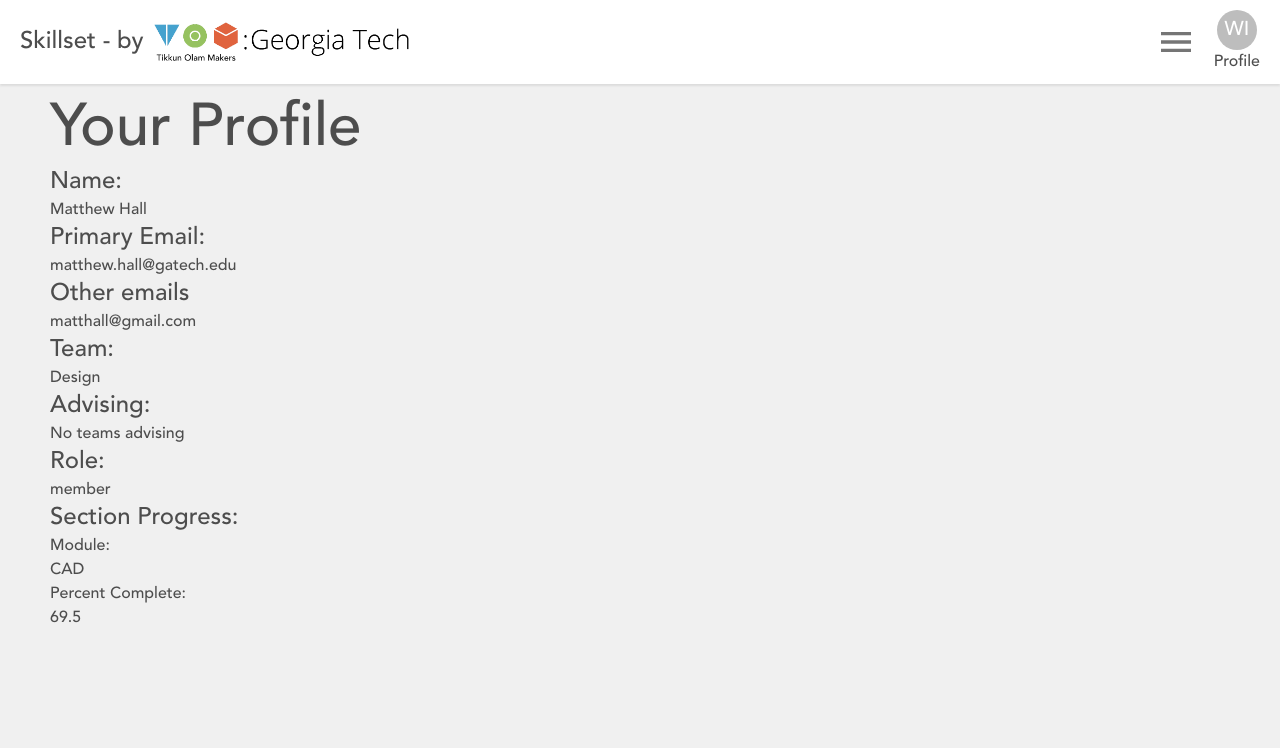
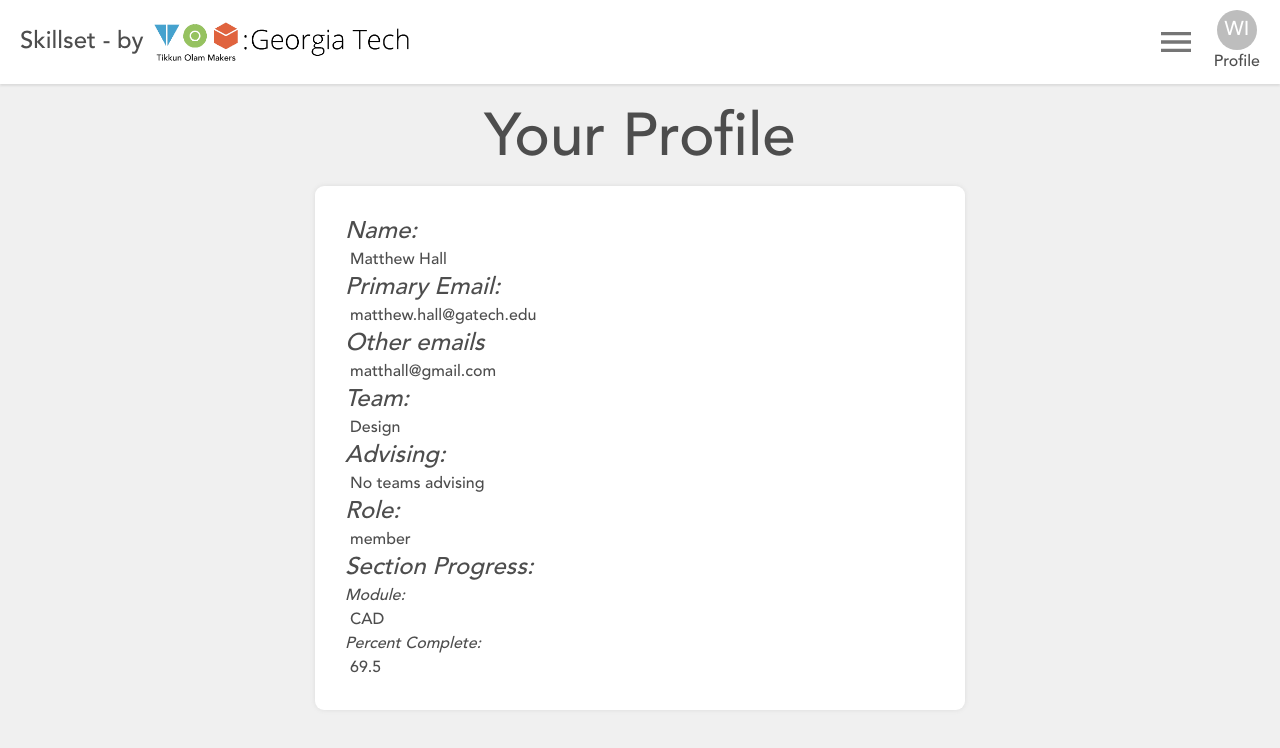
Before and after one commit to imigwesley/tom-gt-skillset, a React (Create React App) app: page /profile in a window 1280 px wide. Shown: the top 748 px of the page. Built offline with nearby package versions, Linux system fonts and the light colour scheme.

Commit message:
add home page to nav, clean up profile page display, training modules background

```diff
--- a/src/Components/Navbar/Navbar.tsx
+++ b/src/Components/Navbar/Navbar.tsx
@@ -86,6 +86,7 @@ const Navbar = () => {
           }}
           transitionDuration={10}
         >
+          <MenuItem onClick={() => handlePageClick('home')}>Home</MenuItem>
           <MenuItem onClick={() => handlePageClick('about')}>About</MenuItem>
           <MenuItem onClick={() => handlePageClick('tomWebsite')}>TOM Website</MenuItem>
           <MenuItem onClick={() => handlePageClick('members')}>Club Directory</MenuItem>
--- a/src/Pages/Members/Members.scss
+++ b/src/Pages/Members/Members.scss
@@ -1,3 +1,5 @@
+@import '../../Themes/TOMThemeVariables.scss';
+
 .members-container {
     display: flex;
     flex-direction: column;
@@ -5,8 +7,24 @@
     .sorting-section {
         display: flex;
         flex-direction: row;
+        justify-content: end;
+        align-items: center;
+        gap: 10px;
+        margin-top: 10px;
     }
 
+
+}
+
+.selected {
+    background-color: rgba(1, 145, 183, 1) !important;
+}
+
+.unselected {
+    background-color: rgba(1, 145, 183, .7) !important;
+    &:hover {
+        background-color: rgba(1, 145, 183, .75) !important;
+    }
 
 }
 
--- a/src/Pages/Members/Members.tsx
+++ b/src/Pages/Members/Members.tsx
@@ -91,13 +91,13 @@ const MembersPage = () => {
     return (
       <div className='members-container'>
         <div className='sorting-section'>
-          <Typography>
+          <Typography variant='h5'>
             Sort by:
           </Typography>
           <ButtonGroup>
-            <Button onClick={() => handleSortClick(SORT_TYPE.ROLE)} variant={sortType === SORT_TYPE.ROLE ? 'contained' : 'outlined'}>Role</Button>
-            <Button onClick={() => handleSortClick(SORT_TYPE.TEAM)} variant={sortType === SORT_TYPE.TEAM ? 'contained' : 'outlined'}>Team</Button>
-            <Button onClick={() => handleSortClick(SORT_TYPE.ALPHABETICALLY)} variant={sortType === SORT_TYPE.ALPHABETICALLY ? 'contained' : 'outlined'}>Alphabetically</Button>
+            <Button onClick={() => handleSortClick(SORT_TYPE.ROLE)} disableRipple={sortType === SORT_TYPE.ROLE} className={sortType === SORT_TYPE.ROLE ? 'selected' : 'unselected'}>Role</Button>
+            <Button onClick={() => handleSortClick(SORT_TYPE.TEAM)} disableRipple={sortType === SORT_TYPE.TEAM} className={sortType === SORT_TYPE.TEAM ? 'selected' : 'unselected'}>Team</Button>
+            <Button onClick={() => handleSortClick(SORT_TYPE.ALPHABETICALLY)} disableRipple={sortType === SORT_TYPE.ALPHABETICALLY} className={sortType === SORT_TYPE.ALPHABETICALLY ? 'selected' : 'unselected'}>Alphabetical</Button>
           </ButtonGroup>
         </div>
         <div>
--- a/src/Pages/Profile/Profile.scss
+++ b/src/Pages/Profile/Profile.scss
@@ -0,0 +1,29 @@
+@import '../../Themes/TOMThemeVariables.scss';
+
+.profile-container {
+    display: flex;
+    flex-direction: column;
+    align-items: center;
+
+    .header {
+        margin: 10px;
+    }
+
+    .background-card {
+        height: fit-content;
+        min-width: 50%;
+        background-color: $accent-white;
+        // margin-top: 15px;
+        padding: 30px;
+        border-radius: 9px;
+        box-shadow: 0px 0px 5px gainsboro;
+
+    }
+
+    .info {
+        padding-left: 5px;
+    }
+    .info-name {
+        font-style: italic;
+    }
+}
--- a/src/Pages/Profile/Profile.tsx
+++ b/src/Pages/Profile/Profile.tsx
@@ -1,4 +1,5 @@
 import { Typography } from "@mui/material";
+import './Profile.scss';
 
 const ProfilePage = () => {
 
@@ -19,40 +20,47 @@ const ProfilePage = () => {
 
     return (
       <div className='profile-container'>
-        <div>
-          <Typography variant='h2'>Your Profile</Typography>
-          <Typography variant="h5">Name:</Typography>
-          <Typography>{user.name}</Typography>
-          <Typography variant="h5">Primary Email:</Typography>
-          <Typography>{user.email[0]}</Typography>
+        <Typography variant='h2' className="header">Your Profile</Typography>
+
+        <div className="background-card">
+          <Typography variant="h5" className="info-name">Name:</Typography>
+          <Typography className="info">{user.name}</Typography>
+
+          <Typography variant="h5"  className="info-name">Primary Email:</Typography>
+          <Typography className="info">{user.email[0]}</Typography>
+
           {user.email.length > 1 &&
             <div>
-              <Typography variant="h5">Other emails</Typography>
+              <Typography variant="h5" className="info-name">Other emails</Typography>
                 {user.email.map((_email, index) => {
                   if (index > 0) {
                     return (
-                      <Typography>{user.email[index]}</Typography>
+                      <Typography className="info">{user.email[index]}</Typography>
                     )
                   }
                 })}
             </div>
           }
 
-          <Typography variant="h5">Team:</Typography>
-          <Typography>{user.teamMembership}</Typography>
-          <Typography variant="h5">Advising:</Typography>
-          <Typography>{user.teamsAdvising.length > 1 ? user.teamsAdvising : 'No teams advising'}</Typography>
-          <Typography variant="h5">Role:</Typography>
-          <Typography>{user.role}</Typography>
-          <Typography variant="h5">Section Progress:</Typography>
+          <Typography variant="h5" className="info-name">Team:</Typography>
+          <Typography className="info">{user.teamMembership}</Typography>
+
+          <Typography variant="h5" className="info-name">Advising:</Typography>
+          <Typography className="info">{user.teamsAdvising.length > 1 ? user.teamsAdvising : 'No teams advising'}</Typography>
+
+          <Typography variant="h5" className="info-name">Role:</Typography>
+          <Typography className="info">{user.role}</Typography>
+
+          <Typography variant="h5" className="info-name">Section Progress:</Typography>
           <div>
             {user.moduleProgress.map((module) => {
               return (
                 <div>
-                  <Typography>Module:</Typography>
-                  <Typography>{module.moduleName}</Typography>
-                  <Typography>Percent Complete:</Typography>
-                  <Typography>{module.percentComplete}</Typography>
+                  <Typography className="info-name">Module:</Typography>
+                  <Typography className="info">{module.moduleName}</Typography>
+
+                  <Typography className="info-name">Percent Complete:</Typography>
+                  <Typography className="info">{module.percentComplete}</Typography>
                 </div>
               )
             })}
--- a/src/Pages/TrainingModules/TrainingModules.scss
+++ b/src/Pages/TrainingModules/TrainingModules.scss
@@ -1,13 +1,16 @@
+@import '../../Themes/TOMThemeVariables.scss';
+
 .module-page-container {
     display: flex;
     flex-direction: row;
-    padding: 1% 5% 0% 5%;
-    gap: 100px;
+    padding: 1% 1% 0% 1%;
+    gap: 50px;
 
-    .subsection-links-container {
+    .background-card {
         width: fit-content;
-        margin-top: 5%;
-        background-color: white;
+        height: fit-content;
+        margin-top: 2%;
+        background-color: $accent-white;
         padding: 15px;
         border-radius: 9px;
         box-shadow: 0px 0px 5px gainsboro;
@@ -16,7 +19,7 @@
     .module-container {
         display: flex;
         flex-direction: column;
-
+        flex: 1;
 
 
         .header {
--- a/src/Pages/TrainingModules/TrainingModules.tsx
+++ b/src/Pages/TrainingModules/TrainingModules.tsx
@@ -1,4 +1,4 @@
-import { LinearProgress, Typography } from '@mui/material';
+import { Divider, LinearProgress, Typography } from '@mui/material';
 import axios from 'axios';
 import { useEffect, useState } from 'react';
 import { useParams } from 'react-router-dom';
@@ -65,8 +65,8 @@ const TrainingModulesPage = () => {
           </div>
         :
           <div className='module-page-container'>
-              <div className='subsection-links-container'>
-                <Typography variant='h4'>Subsections</Typography>
+              <div className='background-card'>
+                <Typography variant='h4'>{moduleName}</Typography>
                 {subsections.map((subsection) => {
                   return (
                     <div onClick={() => handleSubsectionClick(subsection)}>
@@ -79,12 +79,9 @@ const TrainingModulesPage = () => {
                   );
                 })}
               </div>
-              <div className='module-container'>
-                <Typography variant='h2'>{moduleName}</Typography> {/* {htmlContent.subsectionName} or something like that*/}
-                {/* <div>paragraph here. include lorem ipsum and videos and stuff.</div>
-                <div>
-                  training module page: {moduleName}
-                </div> */}
+              <div className='module-container background-card'>
+                <Typography variant='h3'>{currSubsection}</Typography>
+                <Divider variant='middle' />
                 <div className='quill'>
                   <div className='ql-snow'>
                     <div className='ql-editor' dangerouslySetInnerHTML={{__html: subsectionHtml || ''}}/>
```
